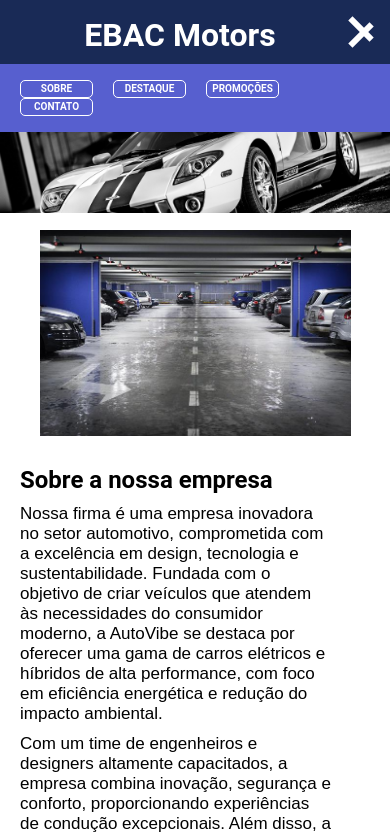
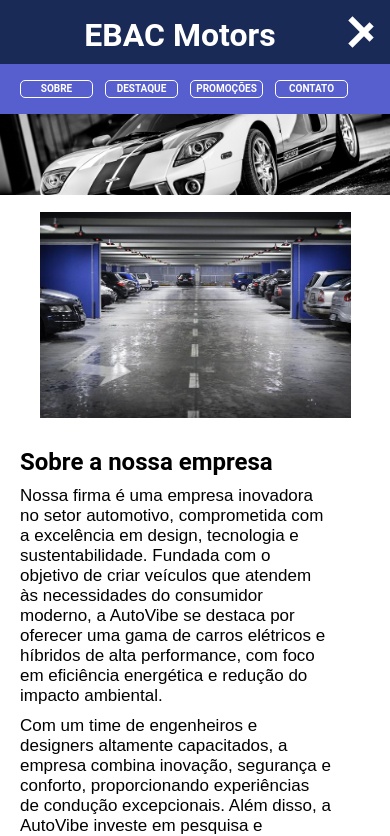
Before and after one commit to Guebes/JQuery_site_plugin, a plain HTML site: page index.html in a window 390 px wide. Both pictures are taken after a click on the element 290 px from the left and 42 px from the top of the page. Shown: the top 836 px of the page. Drawn offline with nearby package versions, Linux system fonts and the light colour scheme.

Commit message:
Update style.css

```diff
--- a/style.css
+++ b/style.css
@@ -383,7 +383,7 @@ ul#RedesSocias_ul img{
         max-width: 100%;
         font-size: 10px;
         margin-left: 0;
-        margin-right: 20px;
+        margin-right: 12px;
         padding: 2px 2px;
         margin-bottom: 0;
         border: 1px solid;
```
